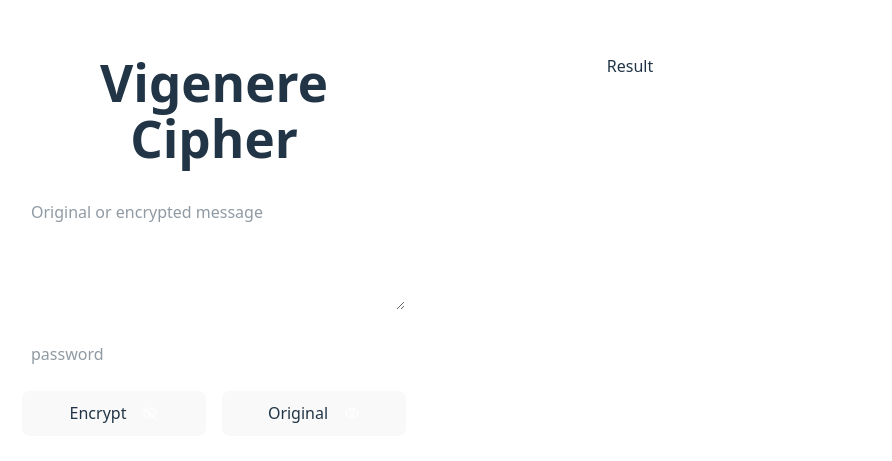
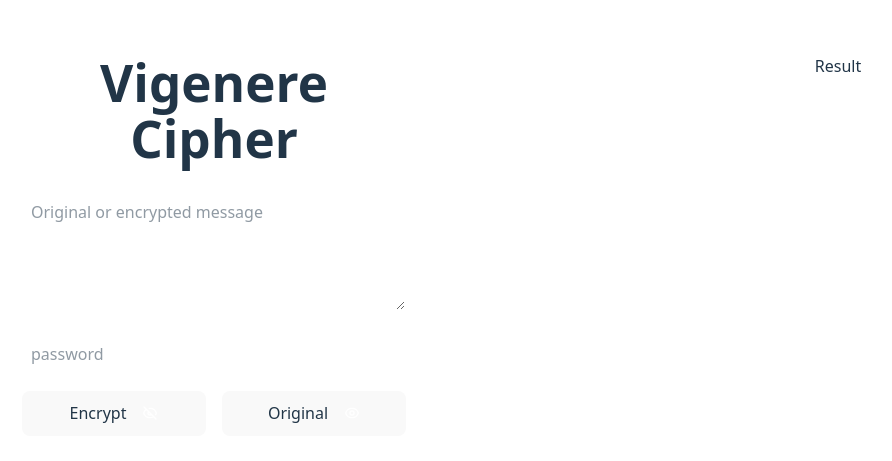
Before and after one commit to robbytrujillo/vinegereApps, a React (Vite) app: page / in a window 1280 px wide. Shown: the part 135-596 px from the top of the page, without its empty margins (10-902 px from the left). Built offline with nearby package versions, Linux system fonts and the light colour scheme.

Commit message:
Change app layout with tailwind

```diff
--- a/src/App.tsx
+++ b/src/App.tsx
@@ -14,7 +14,7 @@ function App() {
           <h1 className="text-2xl font-bold">Vigenere Cipher</h1>
           <FormVigenere />
         </div>
-        <div className="">
+        <div className="col-span-2">
           Result
         </div>
       </div>
--- a/src/components/FormVigenere.tsx
+++ b/src/components/FormVigenere.tsx
@@ -54,9 +54,9 @@ export default function FormVigenere(): ReactElement {
                         <span className="font-medium">Fill messages && password</span>
                     </div>
                 </div>
-                <div className="col-span-2">
+                {/* <div className="col-span-2">
                     result
-                </div>
+                </div> */}
             </>
         )
     }
```
